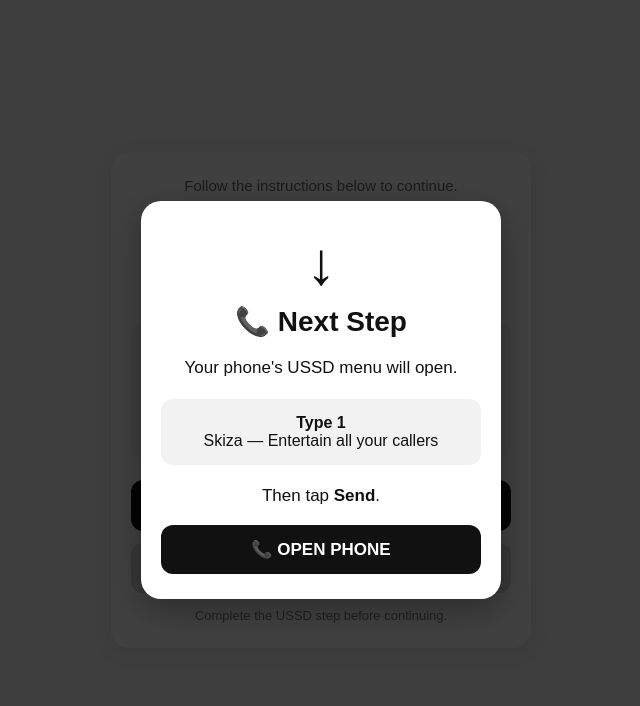
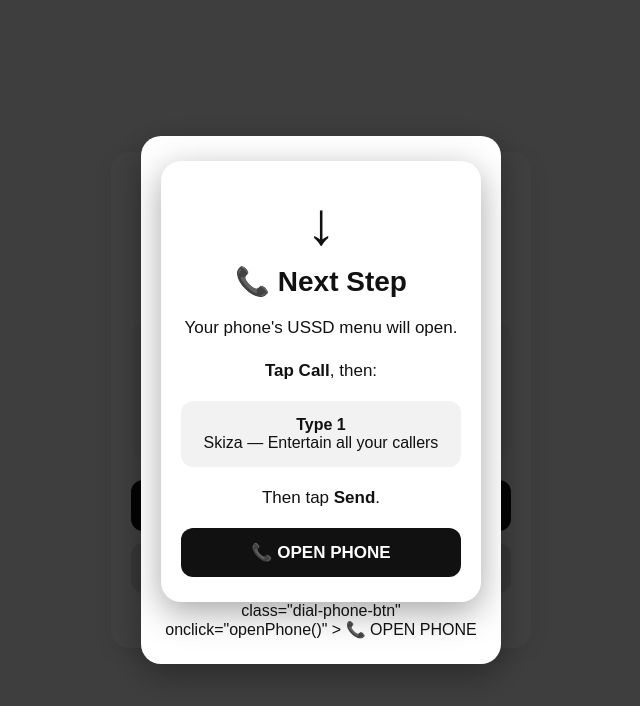
Before and after one commit to cheryotshamba-sudo/skizashortweb, a plain HTML site: page dial.html in a window 1280 px wide. Both pictures are taken after a click on the link "📞 DIAL CODE". Shown: the whole page, without its empty margins (319-959 px from the left). Drawn offline with Linux system fonts and the light colour scheme.

Commit message:
Update dial.html

```diff
--- a/dial.html
+++ b/dial.html
@@ -260,12 +260,18 @@
 
     <div class="guide-box">
 
+     <div class="guide-box">
+
   <div class="guide-arrow">↓</div>
 
   <h2>📞 Next Step</h2>
 
   <p>
     Your phone's USSD menu will open.
+  </p>
+
+  <p>
+    <strong>Tap Call</strong>, then:
   </p>
 
   <div class="guide-option">
@@ -278,6 +284,13 @@
   </p>
 
   <button
+    class="dial-phone-btn"
+    onclick="openPhone()"
+  >
+    📞 OPEN PHONE
+  </button>
+
+</div>
   class="dial-phone-btn"
   onclick="openPhone()"
 >
```
Lines whose indentation alone changed are shown as unchanged.
